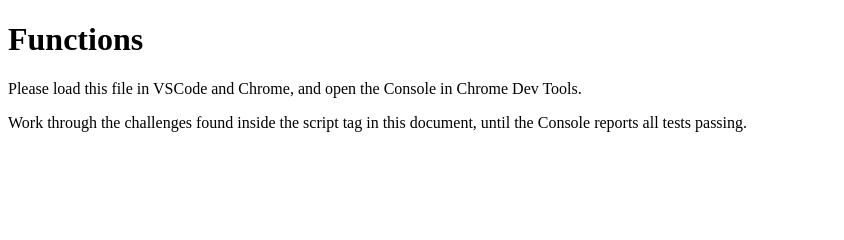
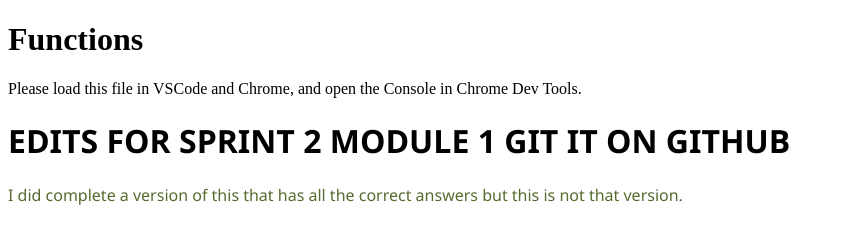
Before and after one commit to chuckrabbit/sprint1mod3, a plain HTML site: page index.html in a window 1280 px wide. Shown: the whole page, without its empty margins (0-844 px from the left). Drawn offline with Linux system fonts and the light colour scheme.

Commit message:
complete final step

```diff
--- a/index.html
+++ b/index.html
@@ -7,9 +7,14 @@
 
 <body>
     <h1>Functions</h1>
-    <p>Please load this file in VSCode and Chrome, and open the Console in Chrome Dev Tools.</p>
-    <p>Work through the challenges found inside the script tag in this document,
-        until the Console reports all tests passing.</p>
+    <p>Please load this file in VSCode and Chrome,
+        and open the Console in Chrome Dev Tools.</p>
+    <h1 style="font-family: 'Segoe UI', Tahoma, Geneva, Verdana, sans-serif;">EDITS FOR SPRINT 2 MODULE 1 GIT IT ON
+        GITHUB
+    </h1>
+    <p style="font-family: 'Segoe UI', Tahoma, Geneva, Verdana, sans-serif; color: darkolivegreen;">I did complete a
+        version of this that has all
+        the correct answers but this is not that version.</p>
 
     <script>
         // In CHALLENGEs 1-5 you will complete some functions.
```
